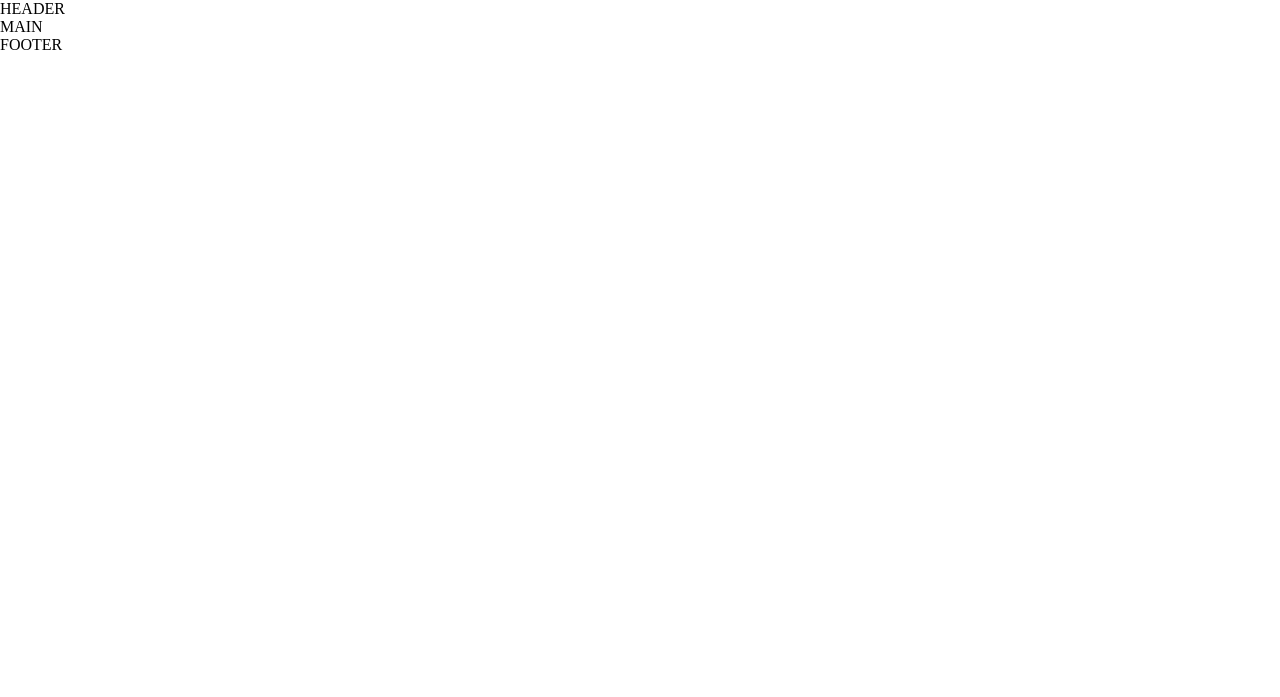
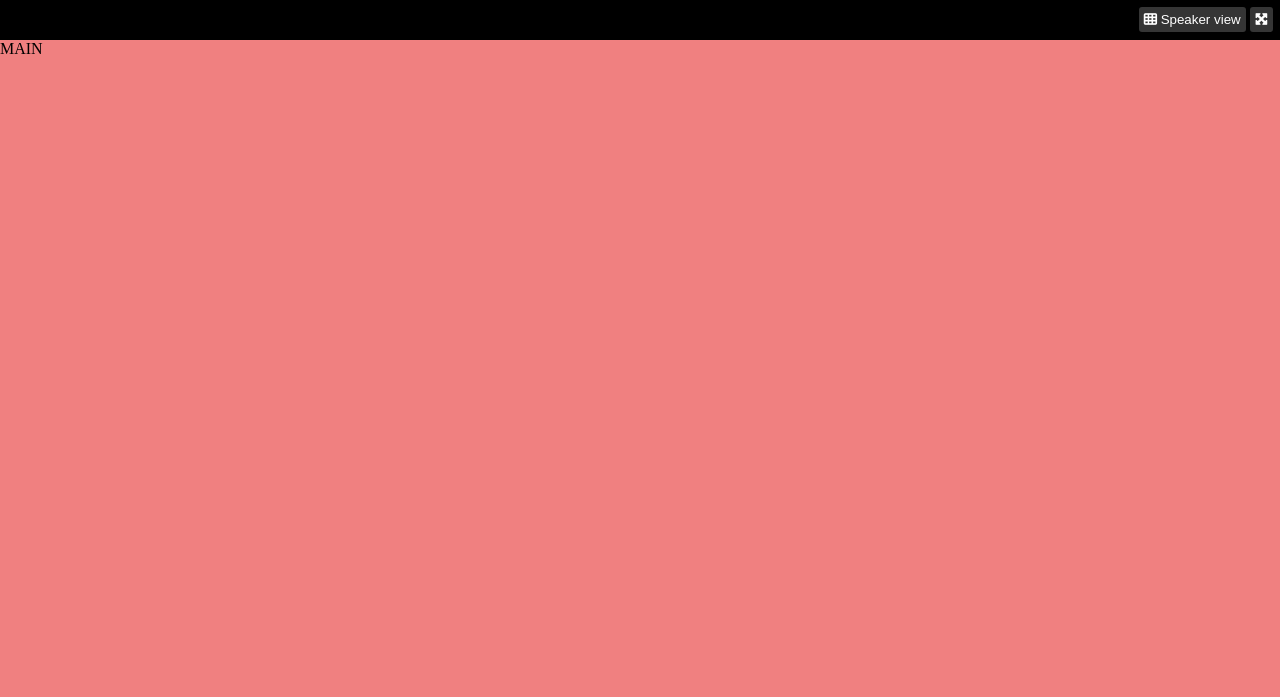
Before and after one commit to DomenicoScala/html-css-zoom, a plain HTML site: page index.html in a window 1280 px wide. Shown: the top 697 px of the page. Drawn offline with Linux system fonts and the light colour scheme.

Commit message:
fine header

```diff
--- a/css/style.css
+++ b/css/style.css
@@ -9,3 +9,59 @@
     padding: 0;
     box-sizing: border-box;
 }
+
+/*
+
+   HEADER
+
+*/
+header{
+    height: 40px;
+    background-color: #000000;
+    text-align: right;
+    padding: 7px;
+}
+
+header button{
+    background-color: #353535;
+    border-radius: 3px;
+    color: white;
+    padding: 5px;
+    border: none;
+}
+
+/*
+
+   MAIN
+
+*/
+main{
+    height: calc(100vh - 140px);
+}
+
+/*
+
+   FOOTER
+
+*/
+footer{
+    height: 100px;
+}
+
+
+/*
+
+   DEBUG
+
+*/
+
+
+.debug main {
+    background-color: lightcoral;
+
+}
+
+.debug footer{
+    background-color: black;
+
+}
--- a/index.html
+++ b/index.html
@@ -4,6 +4,9 @@
         <meta charset="UTF-8">
         <meta name="viewport" content="width=device-width, initial-scale=1.0">
         <title>TEMPLATE</title>
+
+        <!--FONTAWESOME-->
+        <link rel="stylesheet" href="https://cdnjs.cloudflare.com/ajax/libs/font-awesome/6.4.2/css/all.min.css" integrity="sha512-z3gLpd7yknf1YoNbCzqRKc4qyor8gaKU1qmn+CShxbuBusANI9QpRohGBreCFkKxLhei6S9CQXFEbbKuqLg0DA==" crossorigin="anonymous" referrerpolicy="no-referrer" />
 
         <!--GOOGLE FONTS-->
 
@@ -12,22 +15,29 @@
         <link rel="stylesheet" href="css/style.css">
 
     </head>
-    <body class="">
-        <div class=".container">
+    <body class="debug">
+
             <header>         <!--INIZIO HEADER-->
-                HEADER
-            </header>
-                             <!--FINE HEADER-->
+                <button>
+                    <i class="fa-solid fa-table-cells"></i>
+                    Speaker view
+                </button>
+
+                <button>
+                    <i class="fa-solid fa-maximize"></i>
+                </button>
+            </header>       <!--FINE HEADER-->
+
 
             <main>           <!--INIZIO MAIN-->
                 MAIN
-            </main>
-                            <!--FINE MAIN-->
+            </main>          <!--FINE MAIN-->
+
 
             <footer>        <!--INIZIO FOOTER-->
                 FOOTER
             </footer>       <!--FINE FOOTER-->
-        </div>
+
 
     </body>
 </html>
```
